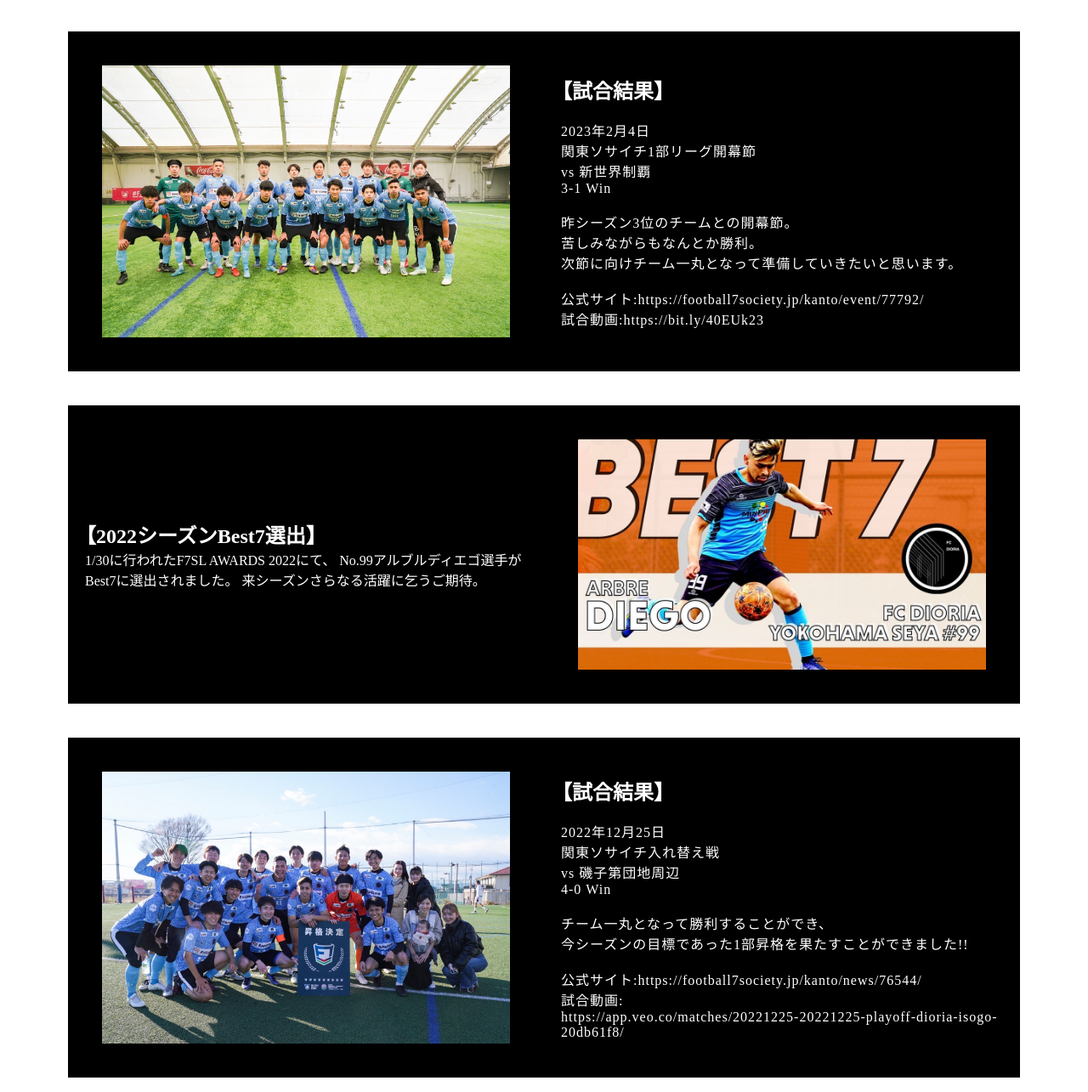
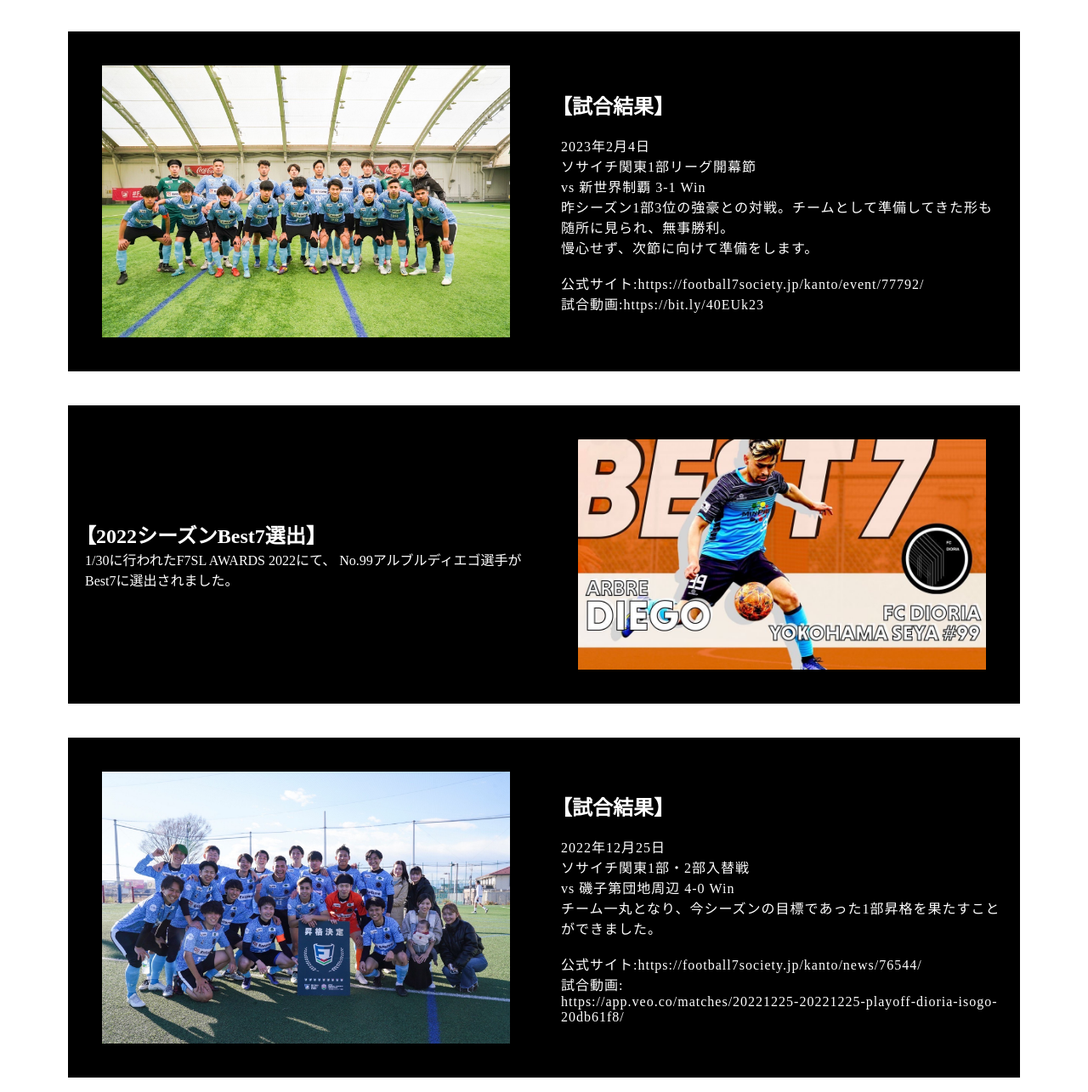
Before and after one commit to ryuji0909/FC.DIORIA, a plain HTML site: page index.html in a window 1280 px wide. Shown: the part 1535-2820 px from the top of the page at 85% size. Drawn offline with nearby package versions, Linux system fonts and the light colour scheme.

Commit message:
Update index.html

```diff
--- a/index.html
+++ b/index.html
@@ -70,13 +70,10 @@
                     <h2 class="news-title">【試合結果】</h2>
                     <p>
                         2023年2月4日
-                        関東ソサイチ1部リーグ開幕節
-                        vs 新世界制覇
-                        3-1 Win
-
-                        昨シーズン3位のチームとの開幕節。
-                        苦しみながらもなんとか勝利。
-                        次節に向けチーム一丸となって準備していきたいと思います。
+                        ソサイチ関東1部リーグ開幕節
+                        vs 新世界制覇  3-1 Win
+                        昨シーズン1部3位の強豪との対戦。チームとして準備してきた形も随所に見られ、無事勝利。
+                        慢心せず、次節に向けて準備をします。
 
                         公式サイト:<a href="https://football7society.jp/kanto/event/77792/">https://football7society.jp/kanto/event/77792/</a>
                         試合動画:<a href="https://bit.ly/40EUk23">https://bit.ly/40EUk23</a>
@@ -90,8 +87,6 @@
                     <p>
                         1/30に行われたF7SL AWARDS 2022にて、
                         No.99アルブルディエゴ選手がBest7に選出されました。
-
-                        来シーズンさらなる活躍に乞うご期待。
                     </p>
                 </div>
 
@@ -104,12 +99,9 @@
                     <h2 class="news-title">【試合結果】</h2>
                     <p>
                         2022年12月25日
-                        関東ソサイチ入れ替え戦
-                        vs 磯子第団地周辺
-                        4-0 Win
-
-                        チーム一丸となって勝利することができ、
-                        今シーズンの目標であった1部昇格を果たすことができました!!
+                        ソサイチ関東1部・2部入替戦
+                        vs 磯子第団地周辺 4-0 Win
+                        チーム一丸となり、今シーズンの目標であった1部昇格を果たすことができました。
 
                         公式サイト:<a href="https://football7society.jp/kanto/news/76544/">https://football7society.jp/kanto/news/76544/</a>
                         試合動画:<a href="https://app.veo.co/matches/20221225-20221225-playoff-dioria-isogo-20db61f8/">https://app.veo.co/matches/20221225-20221225-playoff-dioria-isogo-20db61f8/</a>
```
